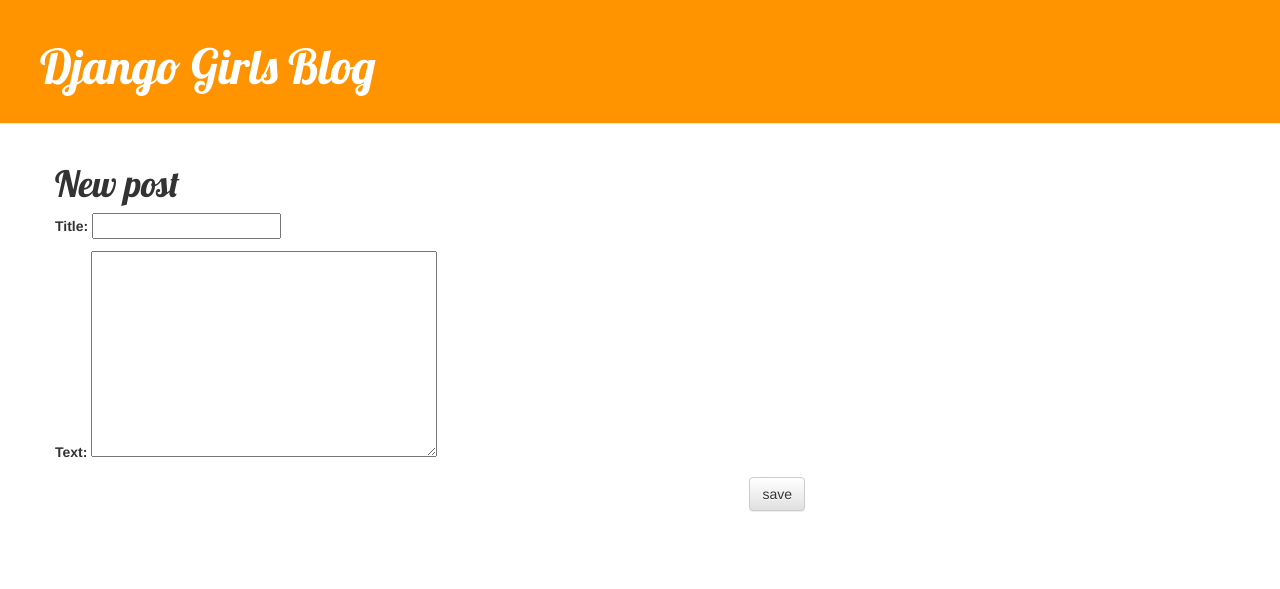
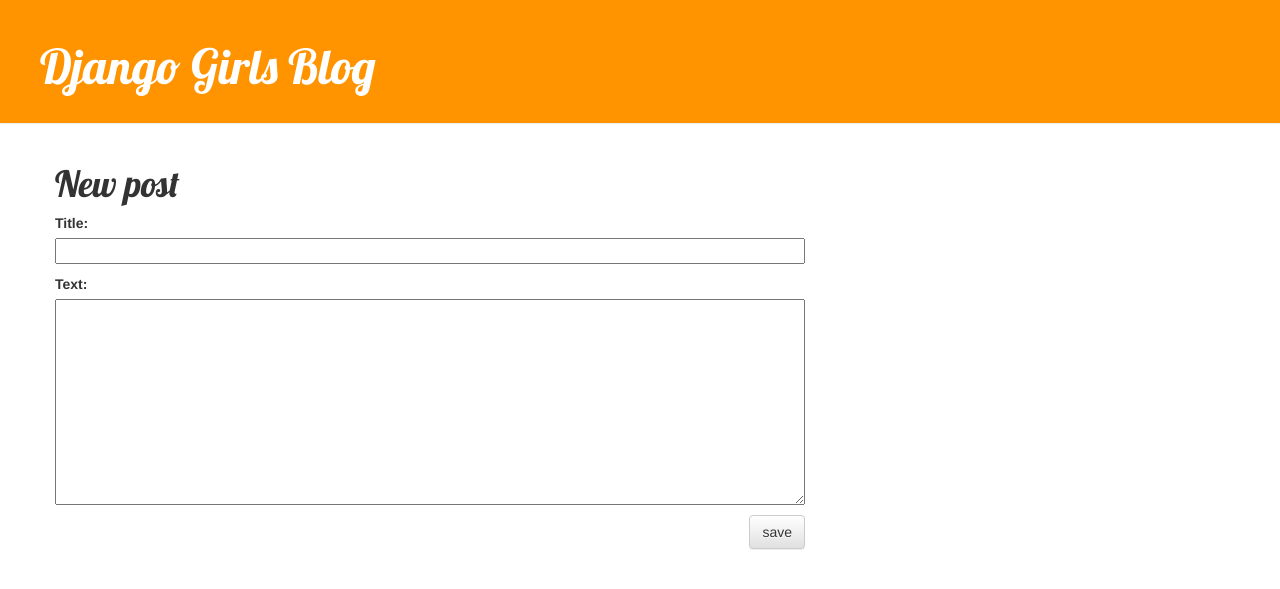
Before and after one commit to kjn817/my-first-blog, a Django app: page /post/new/ in a window 1280 px wide. Shown: the top 589 px of the page. Run offline with Django 3.2, Linux system fonts and the light colour scheme; some libraries are stand-ins or nearby versions.

Commit message:
post_edit.html

```diff
--- a/blog/templates/blog/post_edit.html
+++ b/blog/templates/blog/post_edit.html
@@ -2,6 +2,6 @@
 
 {% block content %}
 	<h1>New post</h1>
-	<form method="POST" class="post-from">{% csrf_token %}{{ form.as_p }}<button type="submit" class="save btn btn-default">save</button>
+	<form method="POST" class="post-form">{% csrf_token %}{{ form.as_p }}<button type="submit" class="save btn btn-default">save</button>
 	</form>
 {% endblock %}
```
